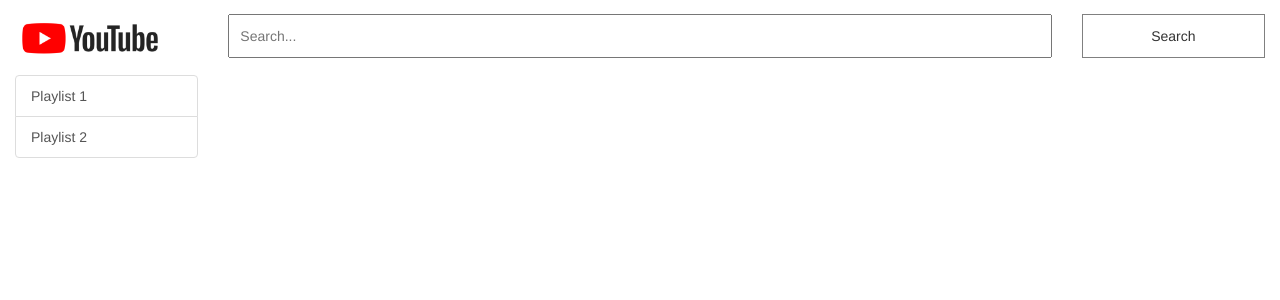
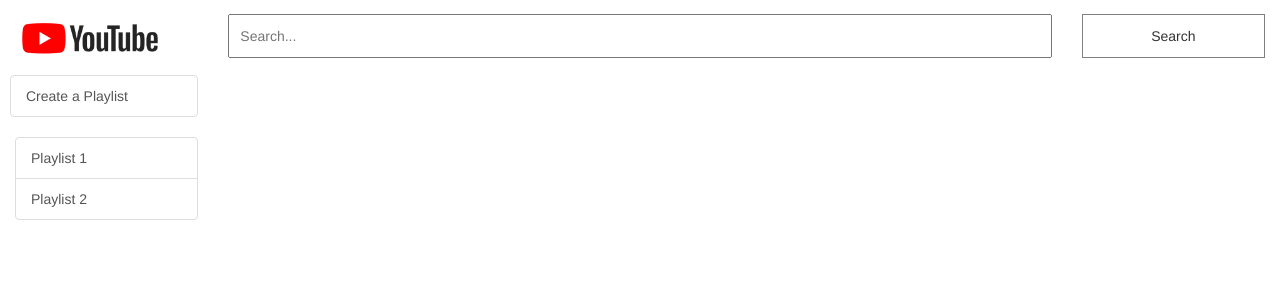
Before and after one commit to kishanreddy95/YoutubeReact, a React app: page / in a window 1280 px wide. Shown: the top 300 px of the page. Built offline with nearby package versions, Linux system fonts and the light colour scheme.

Commit message:
Add videos to playlist

```diff
--- a/src/components/App.js
+++ b/src/components/App.js
@@ -1,5 +1,5 @@
 import React, { Component } from 'react';
-import { Grid, Row, Col} from 'react-bootstrap';
+import { Grid, Row } from 'react-bootstrap';
 import Search from './Search';
 import Videos from './Videos';
 import Playlist from './Playlist';
@@ -15,7 +15,7 @@ class App extends Component {
       },
     };
     this.searchText = this.searchText.bind(this);
-    this.playlistItems = this.playlistItems.bind(this);
+    this.playlistItemFunction = this.playlistItemFunction.bind(this);
     this.passToPlaylist = this.passToPlaylist.bind(this);
   }
 
@@ -24,14 +24,15 @@ class App extends Component {
     this.setState({ returnedData: dataFromSearch });
   }
 
-  // User clicks playlists
-  playlistItems(videosFromPlaylist) {
-    this.setState({ playlistToReturn: videosFromPlaylist });
+  // User clicks playlist menu
+  playlistItemFunction(videosFromPlaylist) {
+    console.log(videosFromPlaylist);
+    this.setState({ returnedData: videosFromPlaylist });
   }
 
-  // Add to playlists
+  // User clicks add to playlist
   passToPlaylist(data) {
-    let obj = {
+    const obj = {
       id: data[0].etag,
       item: data[0],
     };
@@ -44,7 +45,7 @@ class App extends Component {
       <Grid id="main" fluid>
         <Search searchText={this.searchText} />
         <Row className="show-grid">
-          <Playlist playlistItem={this.state.playlistToReturn} />
+          <Playlist playlistItem={this.state.playlistToReturn} playlistItemFunction={this.playlistItemFunction} />
           <Videos passToParent={this.passToPlaylist} data={this.state.returnedData} />
         </Row>
       </Grid>
--- a/src/components/Playlist.js
+++ b/src/components/Playlist.js
@@ -1,40 +1,76 @@
 import React, { Component } from 'react';
-import { ListGroup, ListGroupItem, Col } from 'react-bootstrap';
+import {
+  ListGroup, ListGroupItem, Col, Popover, OverlayTrigger, ButtonToolbar, ControlLabel, FormControl,
+  Button,
+} from 'react-bootstrap';
 
 class Playlist extends Component {
   constructor(props) {
     super(props);
     this.state = {
+      playlistName: '',
       playlist1: {
         id: '',
         videos: [],
       },
     };
-    // this.displayPlaylists = this.displayPlaylists.bind(this);
+    this.displayPlaylists = this.displayPlaylists.bind(this);
     this.updatePlaylists = this.updatePlaylists.bind(this);
+    this.createPlaylist = this.createPlaylist.bind(this);
+    this.createPlaylist = this.createPlaylist.bind(this);
   }
 
   componentDidUpdate() {
-
-    if(this.state.playlist1.id !== this.props.playlistItem.id) {
+    if (this.state.playlist1.id !== this.props.playlistItem.id) {
       this.updatePlaylists(this.props);
     }
   }
 
+  // Update the existing playlists
   updatePlaylists(props) {
-    let playlists = this.state.playlist1.videos.slice();
+    const playlists = this.state.playlist1.videos.slice();
     playlists.push(props.playlistItem.item);
     this.setState({ playlist1: { id: props.playlistItem.id, videos: playlists } });
   }
 
-  displayPlaylists(event) {
-    this.props.playlistItems(this.state.playlist1);
+  // View the playlists added
+  displayPlaylists() {
+    this.props.playlistItemFunction(this.state.playlist1);
+  }
+
+  // Creatting a new playlist
+  createPlaylist() {
+    // this.setState({ playlistName: this.playlistname.value });
+    const list = document.getElementById('list-of-playlists');
+    console.log(list)
+    const toAppend = <ListGroupItem onClick={this.displayPlaylists}>{this.playlistname.value}</ListGroupItem>;
+    list.appendChild(toAppend);
   }
 
   render() {
+    console.log(this.state.playlistName);
+    const createPlaylistPopover = (
+      <Popover id="popover-positioned-bottom" title="Enter Name for Playlist">
+        <ControlLabel>Name</ControlLabel>
+        <FormControl
+          type="text"
+          placeholder="Enter text"
+          inputRef={(input) => { this.playlistname = input; }}
+        />
+        <br />
+        <Button bsStyle="primary" type="submit" onClick={this.createPlaylist}>Create</Button>
+      </Popover>
+    );
     return (
       <Col md={2}>
         <ListGroup>
+          <ButtonToolbar>
+            <OverlayTrigger trigger="click" placement="bottom" overlay={createPlaylistPopover}>
+              <ListGroupItem>Create a Playlist</ListGroupItem>
+            </OverlayTrigger>
+          </ButtonToolbar>
+        </ListGroup>
+        <ListGroup id="list-of-playlists">
           <ListGroupItem onClick={this.displayPlaylists}>Playlist 1</ListGroupItem>
           <ListGroupItem href="#">Playlist 2</ListGroupItem>
         </ListGroup>
--- a/src/components/Videos.js
+++ b/src/components/Videos.js
@@ -1,6 +1,8 @@
 import React, { Component } from 'react';
 import './styles.css';
-import { Col, Button } from 'react-bootstrap';
+import {
+  Col, DropdownButton, MenuItem,
+} from 'react-bootstrap';
 
 class Videos extends Component {
   constructor(props) {
@@ -14,45 +16,44 @@ class Videos extends Component {
   }
 
   componentDidUpdate() {
-    if (this.props.data !== this.state.searchText && this.props.data.text !== this.state.searchText) {
+    if (this.props.data !== this.state.searchText && this.props.data.id !== this.state.searchText) {
       this.updateVideos(this.props);
     }
   }
 
   updateVideos(props) {
     const key = 'AIzaSyCgk0leS6QuJi0RBfPCaiKkOieT6O_qQXg';
-    console.log(props);
+
+    // Checking if search is clicked or a playlist item request
     if (typeof props.data !== 'object') {
       this.setState({ searchText: props.data });
       fetch(`https://www.googleapis.com/youtube/v3/search?part=snippet&maxResults=25&q=${props.data}&type=video&key=${key}`)
         .then(data => data.json())
         .then((videos) => {
-          console.log(videos);
           this.setState({ data: videos.items });
         });
     } else {
-      this.setState({ searchText: props.data.text, data: props.data.videos });
+      this.setState({ searchText: props.data.id, data: props.data.videos });
     }
   }
 
   addToPlaylist(etag) {
-    let video = this.state.data.filter(item => item.etag === etag);
-    console.log(video);
+    const video = this.state.data.filter(item => item.etag === etag);
     this.props.passToParent(video);
   }
 
   render() {
-    console.log(this.state);
     return (
       <div id="videos">
-        {this.state.data.map((item) => {
-          return (
-            <Col md={4} className="video-items">
-              <iframe id={item.etag} src={item.snippet.thumbnails.medium.url} width={item.snippet.thumbnails.medium.width} height={item.snippet.thumbnails.medium.height} scrolling="no" />
-              <Button id={item.etag} onClick={() => this.addToPlaylist(item.etag)}>Add to Playlist</Button>
-            </Col>
-          );
-        })}
+        {this.state.data.map(item => (
+          <Col md={4} className="video-items">
+            <iframe id={item.etag} src={item.snippet.thumbnails.medium.url} width={item.snippet.thumbnails.medium.width} height={item.snippet.thumbnails.medium.height} scrolling="no" />
+            <DropdownButton title="Add To Playlist">
+              <MenuItem id={item.etag} onClick={() => this.addToPlaylist(item.etag)}>Playlist 1</MenuItem>
+              <MenuItem id={item.etag} onClick={() => this.addToPlaylist(item.etag)}>Playlist 2</MenuItem>
+            </DropdownButton>
+          </Col>
+        ))}
       </div>
     );
   }
```
